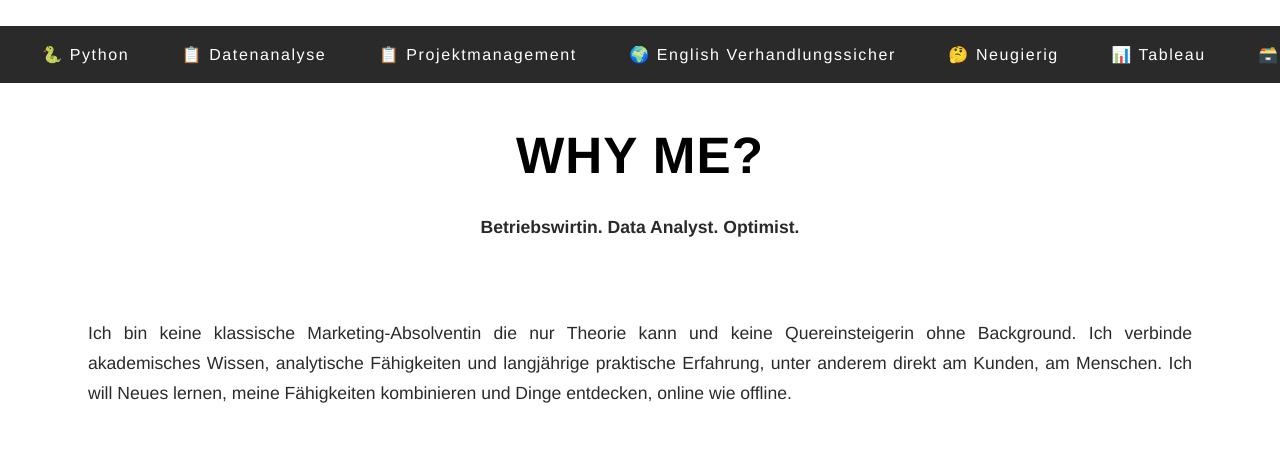
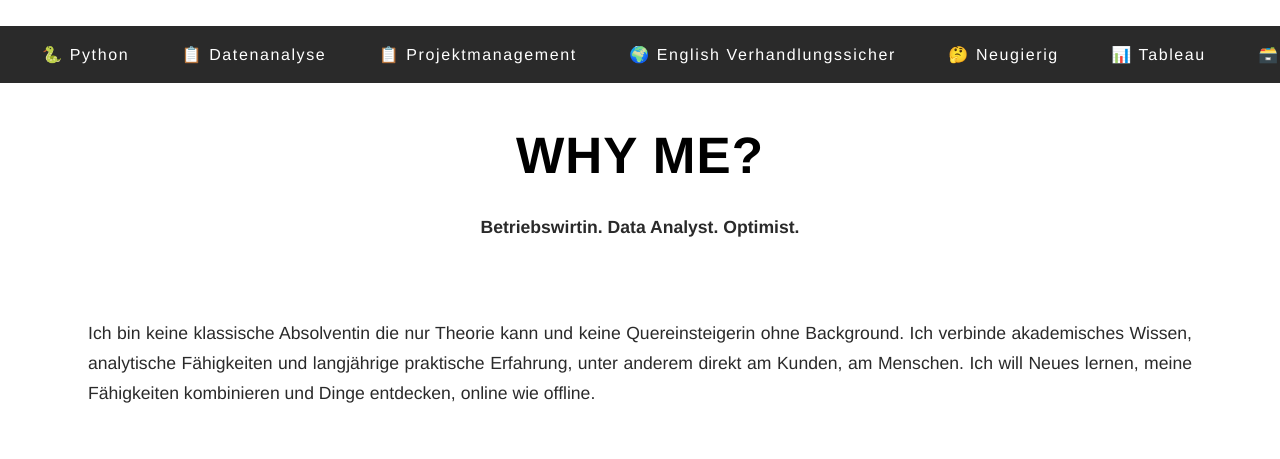
Before and after one commit to 1Teresa3/WAS, a plain HTML site: page index.html in a window 1280 px wide. Shown: the part 4359-4818 px from the top of the page. Drawn offline with Linux system fonts and the light colour scheme.

Commit message:
„PW“

```diff
--- a/index.html
+++ b/index.html
@@ -792,7 +792,7 @@
             <p>
                 <strong>Betriebswirtin. Data Analyst. Optimist.</strong>
                 <br><br>
-                Ich bin keine klassische Marketing-Absolventin die nur Theorie kann und keine Quereinsteigerin ohne Background. Ich verbinde akademisches Wissen, analytische Fähigkeiten und langjährige praktische Erfahrung, unter anderem direkt am Kunden, am Menschen. Ich will Neues lernen, meine Fähigkeiten kombinieren und Dinge entdecken, online wie offline.
+                Ich bin keine klassische Absolventin die nur Theorie kann und keine Quereinsteigerin ohne Background. Ich verbinde akademisches Wissen, analytische Fähigkeiten und langjährige praktische Erfahrung, unter anderem direkt am Kunden, am Menschen. Ich will Neues lernen, meine Fähigkeiten kombinieren und Dinge entdecken, online wie offline.
             </p>
         </section>
 
```
